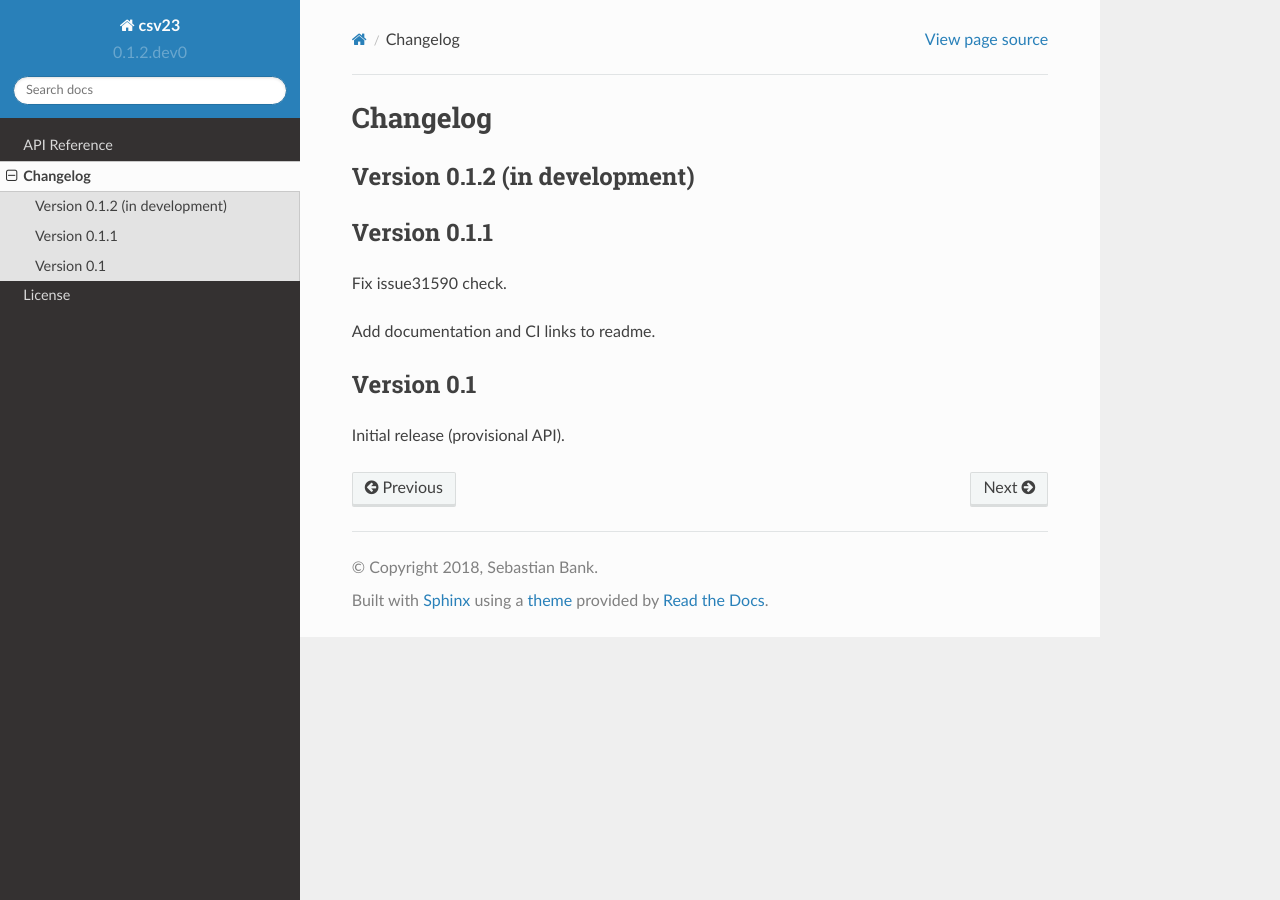
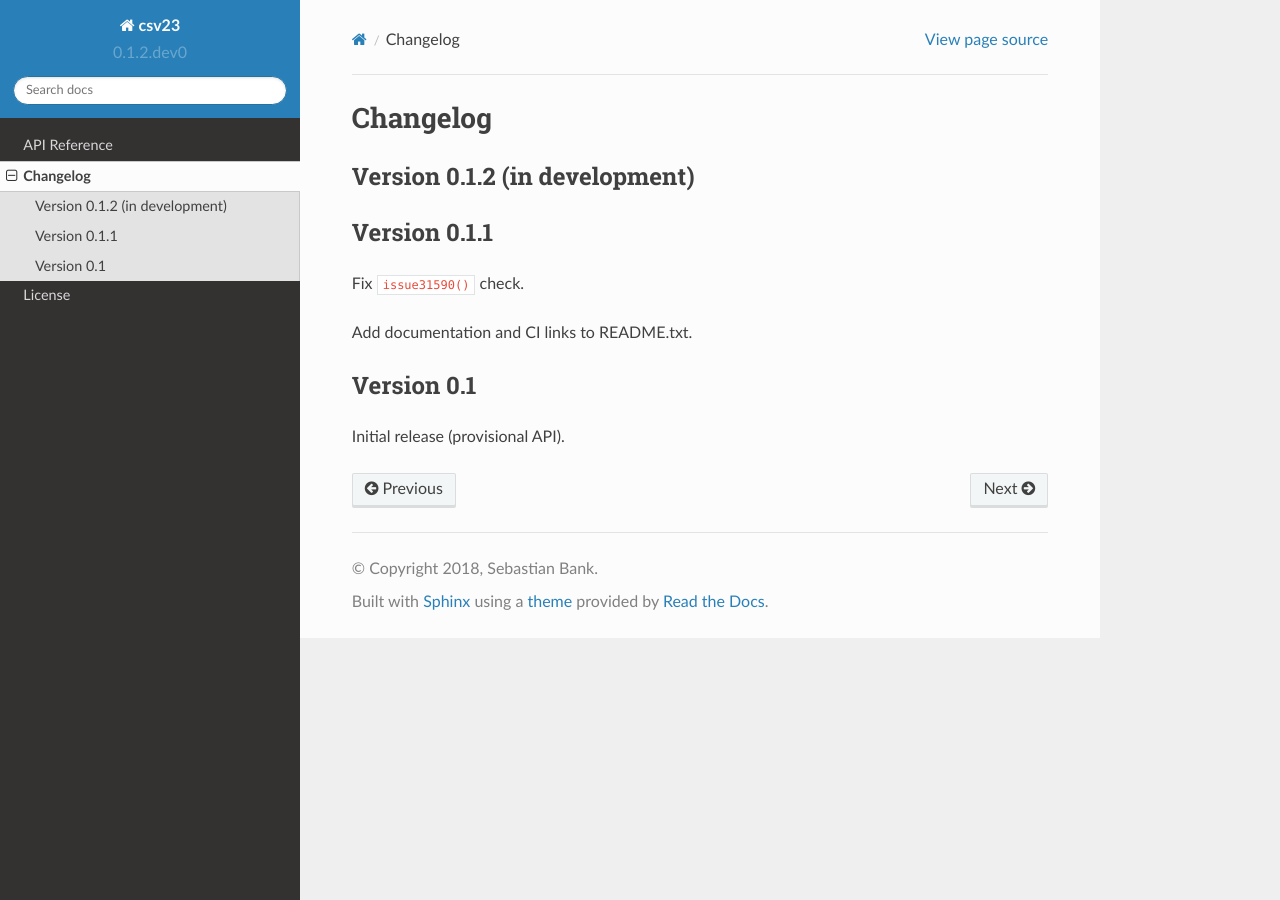
Before and after one commit to xflr6/csv23, a Sphinx documentation site: the page built from docs/changelog.rst, in a window 1280 px wide. Built offline with Sphinx 7.4.7 and the Read the Docs theme 2.0.0, drawn with Linux system fonts in a browser that asks for light colours.

```diff
--- a/CHANGES.txt
+++ b/CHANGES.txt
@@ -11,9 +11,9 @@ Version 0.1.2 (in development)
 Version 0.1.1
 -------------
 
-Fix issue31590 check.
+Fix ``issue31590()`` check.
 
-Add documentation and CI links to readme.
+Add documentation and CI links to README.txt.
 
 
 Version 0.1
--- a/docs/conf.py
+++ b/docs/conf.py
@@ -15,7 +15,7 @@
 #
 import os
 import sys
-sys.path.insert(0, os.path.abspath('.'))
+sys.path.insert(0, os.path.abspath(os.pardir))
 import csv23
 
 
@@ -107,7 +107,12 @@ html_static_path = ['_static']
 #
 # This is required for the alabaster theme
 # refs: http://alabaster.readthedocs.io/en/latest/installation.html#sidebars
-html_sidebars = {}
+#html_sidebars = {
+#    '**': [
+#        'relations.html',  # needs 'show_related': True theme option to display
+#        'searchbox.html',
+#    ]
+#}
 
 
 # -- Options for HTMLHelp output ------------------------------------------
```
